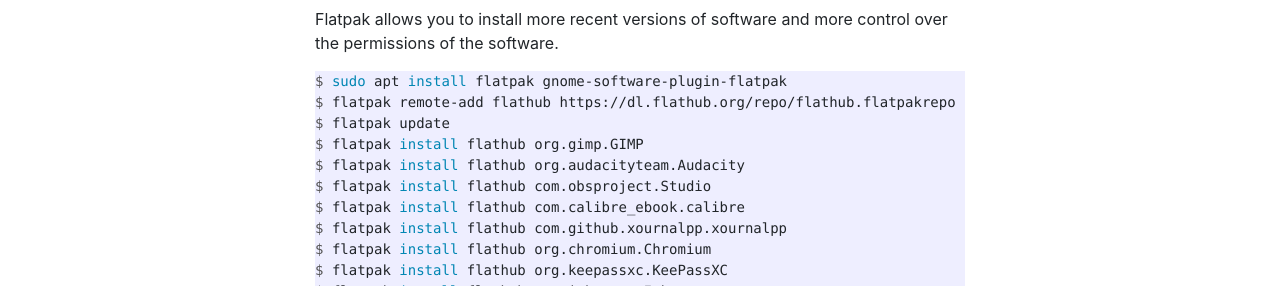
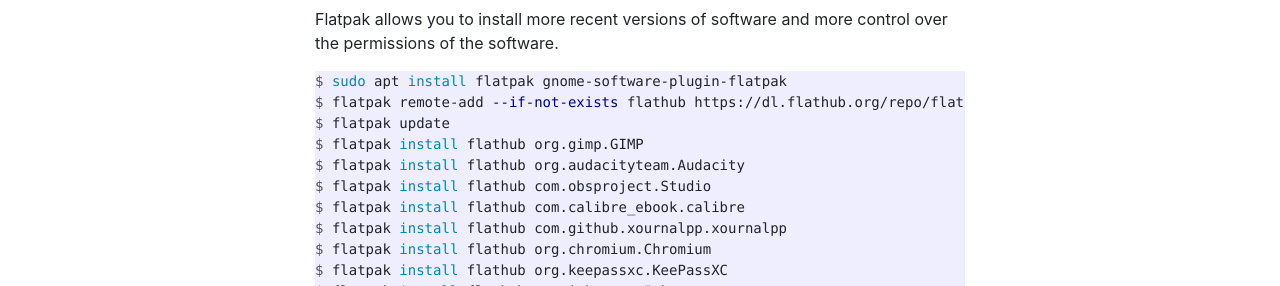
Before and after one commit to pbrandwijk/pbrandwijk.github.io, a Jekyll site: the page built from _posts/2020-07-03-my-initial-ubuntu-setup.md, in a window 1280 px wide and 900 px high, scrolled down 5125 px. Shown: the part 166-452 px from the top of the window. Built offline with Jekyll 4.4.1, drawn with Linux system fonts in a browser that asks for light colours; nearby versions of some CDN libraries; comment, search, counter and statistics services are not loaded.

Commit message:
Update post

````diff
--- a/_posts/2020-07-03-my-initial-ubuntu-setup.md
+++ b/_posts/2020-07-03-my-initial-ubuntu-setup.md
@@ -229,7 +229,7 @@
 Flatpak allows you to install more recent versions of software and more control over the permissions of the software.
 ```console
 $ sudo apt install flatpak gnome-software-plugin-flatpak
-$ flatpak remote-add flathub https://dl.flathub.org/repo/flathub.flatpakrepo
+$ flatpak remote-add --if-not-exists flathub https://dl.flathub.org/repo/flathub.flatpakrepo
 $ flatpak update
 $ flatpak install flathub org.gimp.GIMP
 $ flatpak install flathub org.audacityteam.Audacity
````
